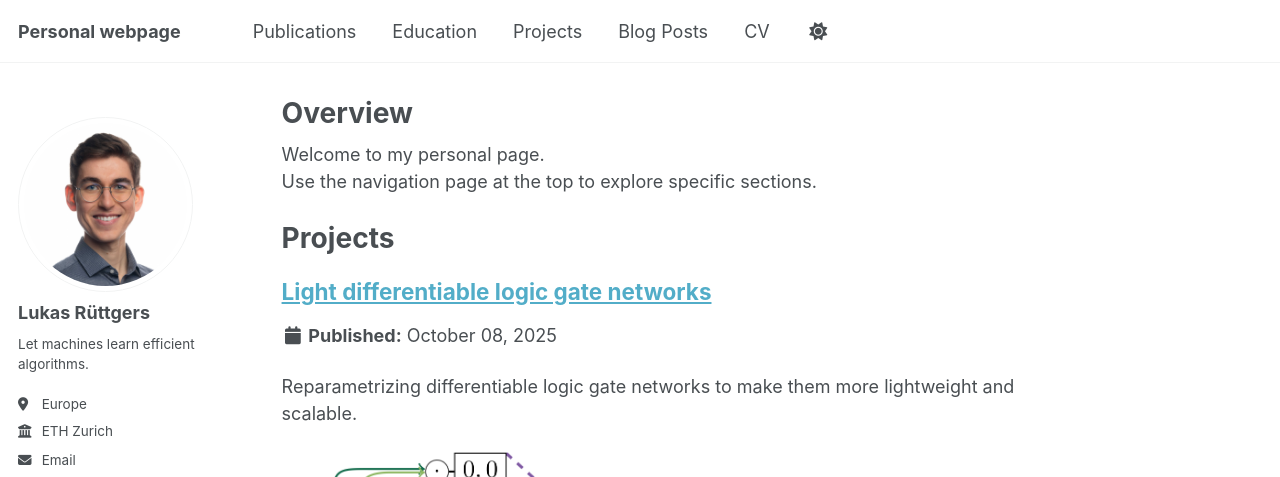
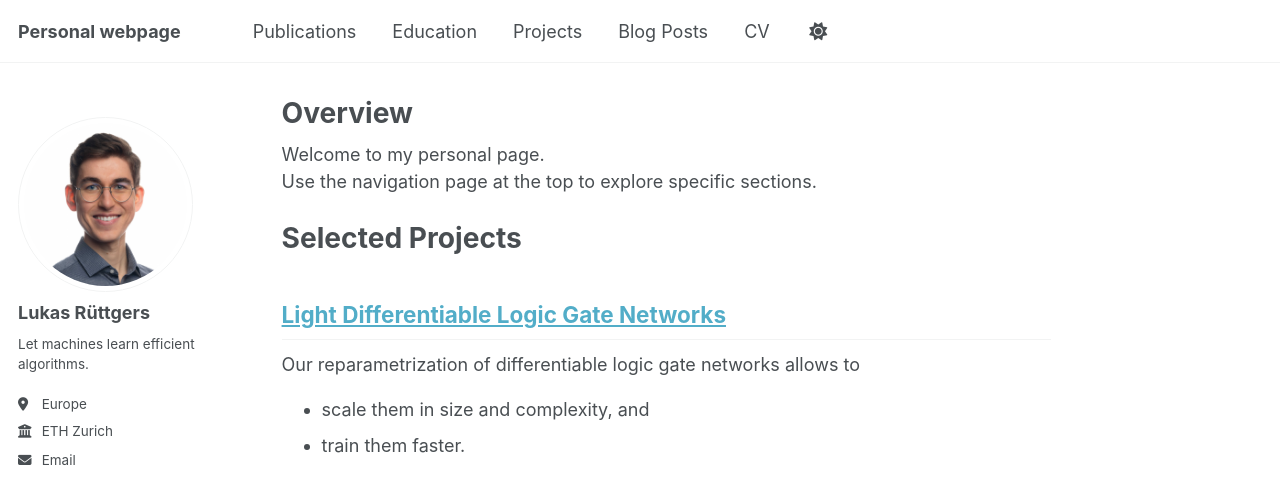
Before and after one commit to lukas-ruettgers/lukas-ruettgers.github.io, a Jekyll site: the page built from _pages/about.html, in a window 1280 px wide and 1291 px high. Shown: the top 477 px of the window. Built offline with Jekyll 4.4.1, drawn with Linux system fonts in a browser that asks for light colours; some web fonts are replaced; a script that is not in the unit is left out; grey boxes are pictures that could not be loaded.

Commit message:
Added video embed to frontpage

```diff
--- a/_pages/about.html
+++ b/_pages/about.html
@@ -10,10 +10,30 @@
 {% include base_path %}
 Welcome to my personal page. <br/>
 Use the navigation page at the top to explore specific sections. <br/><br/>
-<h1> Projects</h1>
+
+<h1> Selected Projects</h1>
+<h2>  <a href="/portfolio/light-difflogic/">Light Differentiable Logic Gate Networks</a></h2>
+Our reparametrization of differentiable logic gate networks allows to
+<ul>
+  <li>scale them in size and complexity, and</li>
+  <li>train them faster.</li>
+</ul>
+<div style="position:relative;padding-bottom:56.25%;height:0;overflow:hidden;">
+  <video
+    style="position:absolute;top:0;left:0;width:100%;height:100%;"
+    controls
+    autoplay
+    muted
+    loop
+  >
+    <source src="/files/light-difflogic-video.mp4" type="video/mp4" />
+    Your browser does not support the video tag.
+  </video>
+</div>
+<!-- <h1> Projects</h1>
 {% for post in site.portfolio %}
   {% include archive-single.html %}
-{% endfor %}
+{% endfor %} -->
 
 <!-- No publications yet -->
 <!-- {% for post in site.publications reversed %}
```
Also changed, not shown: README.md (+0 -2 lines).
